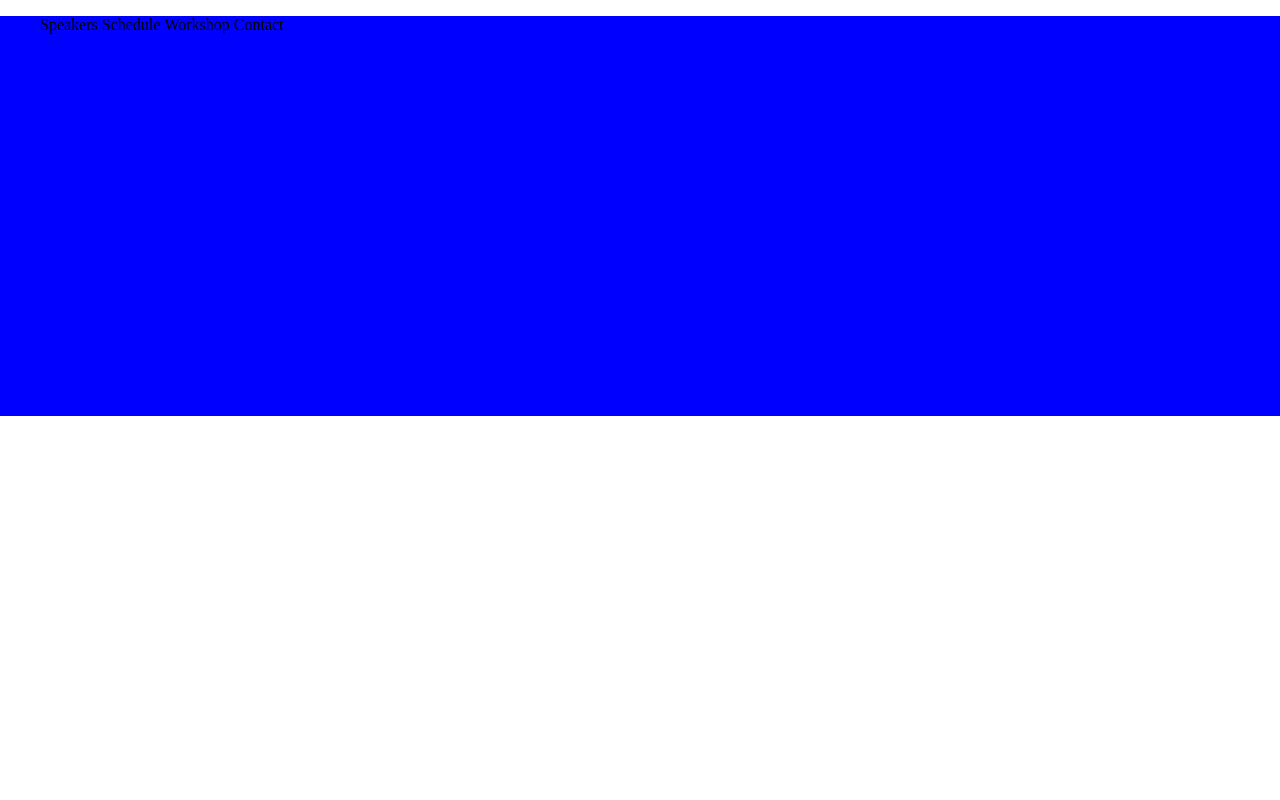
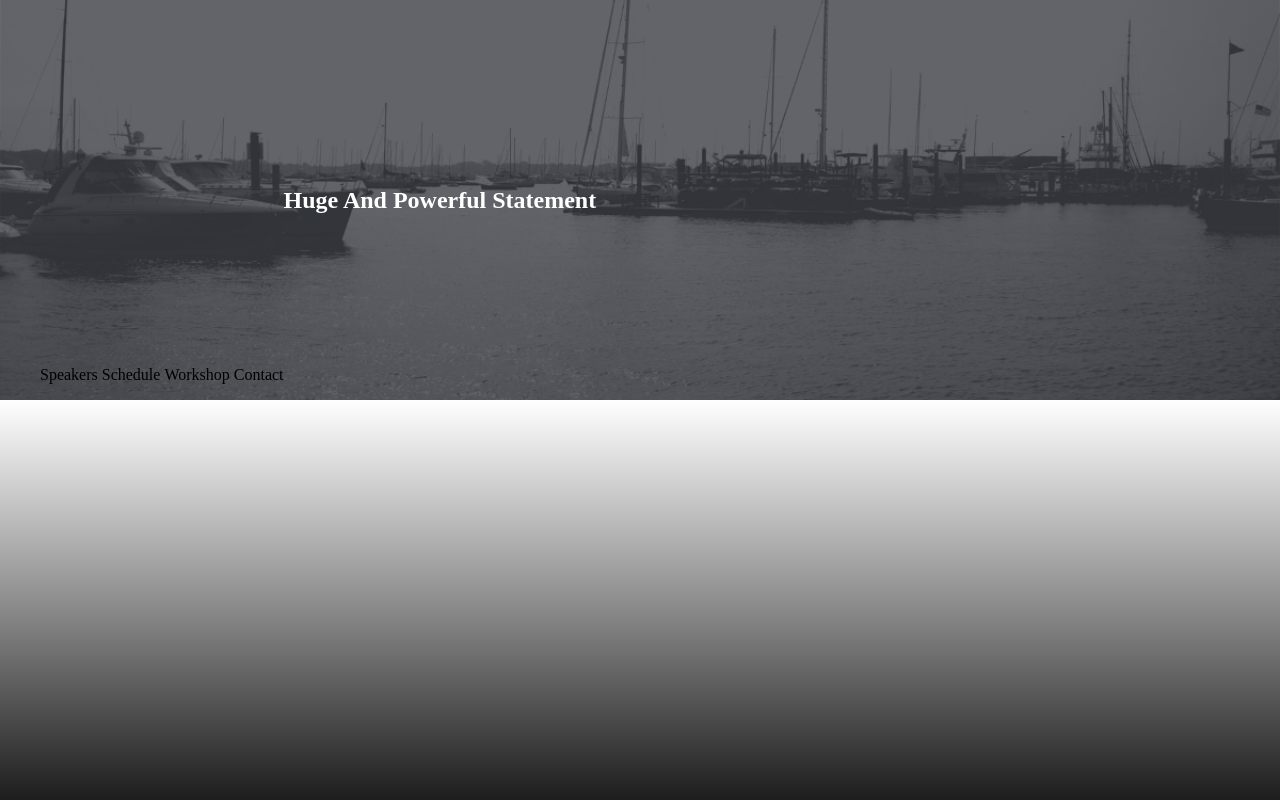
Before and after one commit to efertsch/grafton-challenge, a plain HTML site: page index.html in a window 1280 px wide. Drawn offline with Linux system fonts and the light colour scheme.

Commit message:
Adds gradient banner image

```diff
--- a/index.html
+++ b/index.html
@@ -6,7 +6,7 @@
         <title>Grafton Studio Coding Challenge</title>
     </head>
     <body>
-        <!-- <header> -->
+        <header>
             <section class="banner">
                 <nav class="nav">
                     <ul>
@@ -16,20 +16,21 @@
                         <li class="nav__item">Contact</li>
                     </ul>
                 </nav>
+                <h1 class="banner__heading">Huge and powerful statement</h1>
             </section>
-        <!-- </header> -->
+        </header>
         <main>
 
             <section class="activities">
-                <figure class="activity">
+                <div class="activity">
 
-                </figure>
-                <figure class="activity">
+                </div>
+                <div class="activity">
 
-                </figure>
-                <figure class="activity">
+                </div>
+                <div class="activity">
 
-                </figure>
+                </div>
 
             </section>
 
--- a/styles.css
+++ b/styles.css
@@ -3,13 +3,38 @@ html, body {
     padding: 0;
 }
 
-.nav__item {
-    display: inline-block;
-    text-decoration: none;
-
+body {
+    background: -webkit-linear-gradient(90deg, #1d1d1d 0%, rgba(29, 29, 29, 0) 100%);
+    background: -moz-linear-gradient(90deg, #1d1d1d 0%, rgba(29, 29, 29, 0) 100%);
+    background: -o-linear-gradient(90deg, #1d1d1d 0%, rgba(29, 29, 29, 0) 100%);
+    background: -ms-linear-gradient(90deg, #1d1d1d 0%, rgba(29, 29, 29, 0) 100%);
+    background: linear-gradient(0deg, #1d1d1d 0%, rgba(29, 29, 29, 0) 100%);
 }
 
 .banner {
     height: 50vh;
-    background: blue;
+    background-image: url("assets/images/banner.png");
+    background-size: cover;
+    background-repeat: no-repeat;
+    background-position: 50% 50%;
+    display: flex;
+    flex-direction: row;
 }
+
+.banner > .banner__heading {
+    text-transform: capitalize;
+    color: #fff;
+    align-self: center;
+    justify-self: center;
+    text-align: center;
+
+}
+
+.nav {
+    align-self: end;
+}
+
+.nav__item {
+    display: inline-block;
+    text-decoration: none;
+}
```
